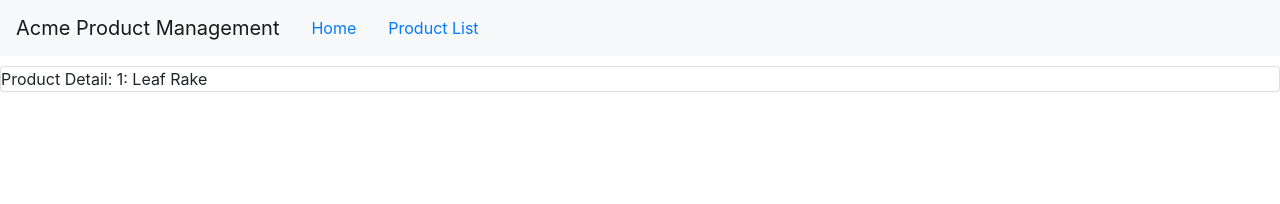
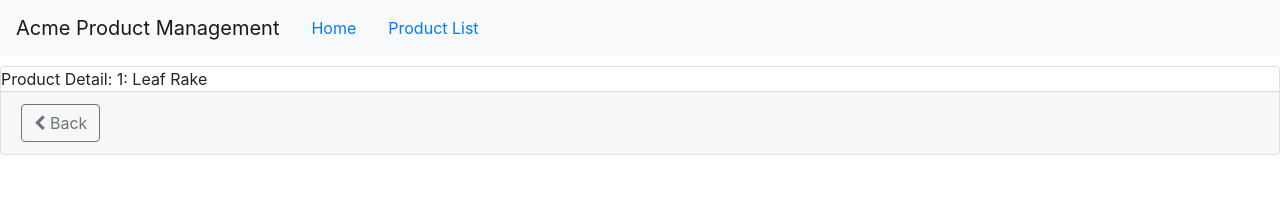
Before and after one commit to altair961/JS, an Angular app in the folder PluralsightCourses/AngularGettingStarted/: page /products/1 in a window 1280 px wide. Shown: the top 204 px of the page. Built offline with nearby package versions, Linux system fonts and the light colour scheme.

Commit message:
Enabled routing initiated by code

```diff
--- a/PluralsightCourses/AngularGettingStarted/src/app/products/product-detail.component.html
+++ b/PluralsightCourses/AngularGettingStarted/src/app/products/product-detail.component.html
@@ -2,4 +2,11 @@
     <div class='class-header'>
         {{pageTitle + ': ' + product.productName}}
     </div>
+    <div class="card-footer">
+        <button class='btn btn-outline-secondary'
+                (click)='onBack()'
+                style='width:80'>
+            <i class='fa fa-chevron-left'></i> Back
+        </button>
+    </div>
 </div>
--- a/PluralsightCourses/AngularGettingStarted/src/app/products/product-detail.component.ts
+++ b/PluralsightCourses/AngularGettingStarted/src/app/products/product-detail.component.ts
@@ -1,6 +1,6 @@
 import { Component, OnInit } from '@angular/core';
 import { IProduct } from './product';
-import { ActivatedRoute } from '@angular/router';
+import { ActivatedRoute, Router } from '@angular/router';
 
 @Component({
   templateUrl: './product-detail.component.html',
@@ -10,7 +10,8 @@
   pageTitle: string = 'Product Detail';
   product: IProduct;
 
-  constructor(private route: ActivatedRoute) { }
+  constructor(private route: ActivatedRoute,
+              private router: Router) { }
 
   ngOnInit() {
     let id = +this.route.snapshot.paramMap.get('id'); // + sign is a js shortcut to convert string parameter to a numeric id
@@ -24,6 +25,10 @@
       "price": 19.95,
       "starRating": 3.2,
       "imageUrl": "assets/images/leaf_rake.png"
-    }
+    };
+  }
+
+  onBack(): void {
+    this.router.navigate(['/products']);
   }
 }
```
